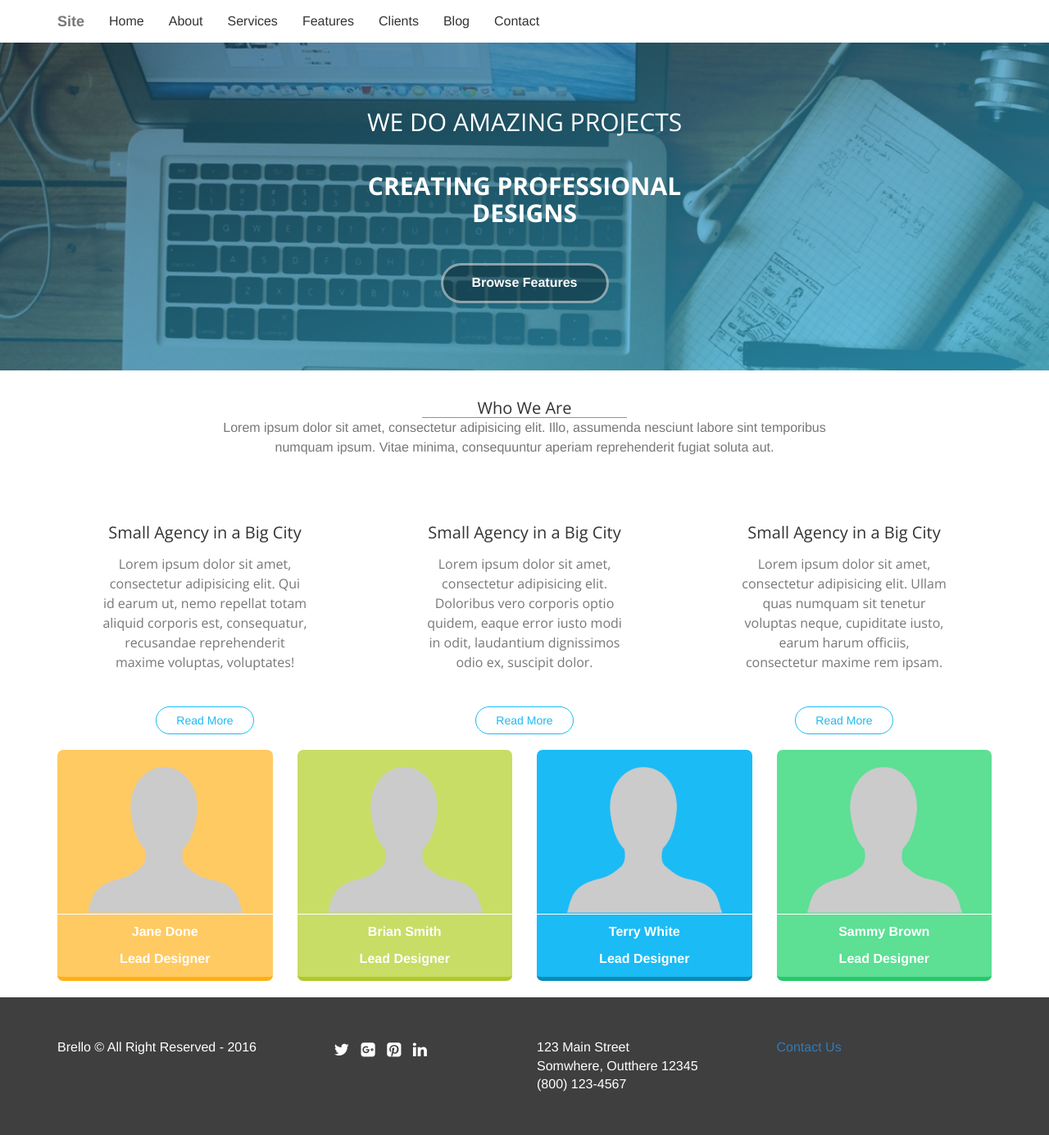
After one commit to awakekat/big-gulp, a web app: file site/003/index.html in a window 1280 px wide. The commit adds this page. Shown: the whole page at 82% size. Run offline with its HTML, style and script files only (its server is not run), Linux system fonts and the light colour scheme; some libraries are stand-ins or nearby versions.

Commit message:
Stop Browser sync, Start new proj 003

```diff
--- a/jade/includes/header.jade
+++ b/jade/includes/header.jade
@@ -1,9 +1,11 @@
 header
   .hero
-    h1 NAME HERE
-    h2 Skills Listed, Here Too
+    .hero-text
+      h2 We Do Amazing Projects
     .phrase
       h3
         | Creating Professional
         br
         | Designs
+    .header-button
+      | Browse Features
--- a/jade/templates/pgwrap.jade
+++ b/jade/templates/pgwrap.jade
@@ -3,11 +3,11 @@ html(lang="en")
   head
     meta(charset="UTF-8")
     meta(name="viewport", content="width=device-width, initial-scale=1")
-    title Name Here
+    title SITE
     block links
 
   body
+    block nav
     block header
-    block nav
     block content
     block footer
--- a/scss/helpers/_mixins.scss
+++ b/scss/helpers/_mixins.scss
@@ -1,16 +1,8 @@
-@mixin button {
-  background-color: $primary;
-  font-size: 20px;
+@mixin person-box ($bgc){
+  background-color: $bgc;
+  border-radius: 7px;
+  border-bottom: 5px solid darken($bgc, 15%);
+  margin-bottom: 20px;
   color: $white;
-  display: inline-block;
-  padding: 6px 29px;
-  font-family: $serif-font;
-  font-weight: $regular;
-  &:hover {
-    background-color: lighten($primary, 10%);
-    color: $white;
-  }
-  &:visited {
-    color: $white;
-  }
+  font-weight: bold;
 }
--- a/scss/helpers/_vars.scss
+++ b/scss/helpers/_vars.scss
@@ -1,10 +1,27 @@
 // Colors
-$primary: #8DBDE3;
+$blue: #1BBBF5;
 $off-black: #3F3F3F;
 $white: #fff;
 $gray: #9B9B9B;
-$yellow: #FFE89C;
-$teal: #35A49D;
+$yellow-orange: #FFCA62;
+$lime: #C8DD66;
+$green: #5DDF94;
+$off-red: #FD5B4E;
+$purple: #BD7ADB;
+$gradient-dark: #353841;
+$gradient-light: #303F5E;
+$facebook: #2D4487;
+$twitter: #479AEA;
+$google-plus: #D51824;
+$pintrest: #BC0B20;
+$linkedin: #0D66A6;
+$dribble: #D23FC3;
+$instagram: #DE842C;
+$rss: #43A33D;
+$behance: #368CC7;
+$flickr: #FA0171;
+$footer: #303F5E;
+$footer2: #1F242A;
 // Typography
 $primary-font: "Open Sans", sans-serif;
 
--- a/scss/style.scss
+++ b/scss/style.scss
@@ -26,69 +26,169 @@ header {
 }
 /* === NAVIGATION === */
 .navbar-default .navbar-collapse, .navbar-default .navbar-form {
-  border-color: #ffffff;
+  border-color: $white;
 }
 .navbar-default {
-  border-color: #3f3f3f;
-  background-color: #3f3f3f;
+  border-color: $white;
+  background-color: $white;
   border-radius: 0px;
 }
 .navbar-default .navbar-nav > li > a {
-  color: #fff;
+  color: #333;
 }
 .navbar {
   margin-bottom: 0px;
 }
+.navbar-brand {
+  font-weight: bold;
+  color: #333;
+}
+
 /* === HEADER STYLES === */
 .hero {
   position: relative;
-  background: linear-gradient(rgba(6, 164, 157, 0.4), rgba(6, 164, 157, 0.4)), url(../images/desktop.jpg) no-repeat center center;
+  background: url('../images/desktop.jpg') no-repeat center center;
   background-size: cover;
   height: 400px;
   width: auto;
-  h1 {
-    color: $white;
-    font-weight: 800;
-    font-size: 60px;
-    text-align: center;
-    padding-top: 50px;
-    margin: 0;
+  &:before {
+    content: '';
+    position: absolute;
+    top: 0;
+    right: 0;
+    bottom: 0;
+    left: 0;
+    background-image: linear-gradient(to bottom right, #002f4b, $blue);
+    //background: radial-gradient(ellipse at center, transparent 0% ,#222 50%, #000 100%);
+    opacity: .6;
   }
+  .hero-text {
+    position: relative;
     h2 {
+      padding-top: 80px;
       color: $white;
       font-weight: $thin;
       font-size: 30px;
       text-transform: uppercase;
       text-align: center;
       margin-top: 0;
+      z-index: 98;
+    }
   }
   .phrase {
     text-align: center;
     position: relative;
   }
   h3 {
-    color: $yellow;
+    color: $white;
     font-weight: $bold;
     font-size: 30px;
     display: inline-block;
     padding: 15px 0;
     text-align: center;
-    border-top: 3px solid $yellow;
-    border-bottom: 3px solid $yellow;
     font-weight: $thick;
     text-transform: uppercase;
   }
 }
+.header-button {
+  margin: 20px auto 0 auto;
+  text-align: center;
+  width: 205px;
+  padding: 10px 15px;
+  color: $white;
+  font-weight: bold;
+  position: relative;
+  z-index: 100;
+  background-color: rgba(0, 0 ,0 , 0.3);
+  border: 3px solid rgba(255,255,255, 0.5);
+  border-radius: 50px;
+}
+/* ====================== */
 
+/* === SECTION CONTENT - WHO WE ARE === */
+section.who-we-are {
+  padding: 35px 0;
+  h2 {
+    margin: 0 auto;
+    font-size: 20px;
+    text-align: center;
+    border-bottom: 1px solid $blue;
+    width: 250px;
+  }
+  p {
+    color: #777;
+    text-align: center;
+    line-height: 1.5em;
+  }
+  .our-features {
+    padding-top: 50px;
+    .feature {
+      padding-top: 20px;
+      border: 1px solid $white;
+      border-radius: 7px;
+      &:hover {
+        border: 1px solid #ccc;
+      }
+      p {
+        font-size: 16px;
+        line-height: 1.5em;
+        padding: 15px 0;
+      }
+    }
+    h2 {
+      border-bottom: none;
+    }
+  }
+  .btn.btn-default {
+    margin: 0 auto;
+    background-color: $white;
+    display:block;
+    width: 120px;
+    border-radius: 50px;
+    color: $blue;
+    border: 1px solid $blue;
+    position: relative;
+    bottom: -17px;
+    &:hover {
+      background-color: $blue;
+      color: $white;
+    }
+  }
+}
 
+/* ============================ */
+/* === SECTION CONTENT - PEOPLE === */
+.person-box-1 img,.person-box-2 img,.person-box-3 img,.person-box-4 img {
+  height: 200px
+}
+.person-box-1 {
+  @include person-box($yellow-orange);
+  text-align: center;
+}
+.person-box-2 {
+  @include person-box($lime);
+  text-align: center;
+}
+.person-box-3 {
+  @include person-box($blue);
+  text-align: center;
+}
+.person-box-4 {
+  @include person-box($green);
+  text-align: center;
+}
+.person-info {
+  border-top: 1px solid $white;
+}
+.person-name {
+  margin-top: 10px;
+}
+/* ==================================== */
 /* === CONTENT === */
 /* === ABOUT ME SECTION === */
 section.about-me {
-  background-color: $teal;
+  background-color: #ccc;
 }
-
-
-
 
 
 /* === FOOTER === */
--- /dev/null
+++ b/site/003/css/style.css
@@ -0,0 +1,199 @@
+/* === Start Custom Styles === */
+/* === Base Styles === */
+body {
+  font-size: 16px;
+  -webkit-font-smoothing: antialiased;
+  text-rendering: optimizelegebility; }
+
+h1, h2, h3, h4, h5, h6 {
+  font-family: "Open Sans", sans-serif; }
+
+a:link, a:hover, a:visited, a.active {
+  text-decoration: none; }
+
+img {
+  max-width: 100%;
+  height: auto; }
+
+/* === NAVIGATION === */
+.navbar-default .navbar-collapse, .navbar-default .navbar-form {
+  border-color: #fff; }
+
+.navbar-default {
+  border-color: #fff;
+  background-color: #fff;
+  border-radius: 0px; }
+
+.navbar-default .navbar-nav > li > a {
+  color: #333; }
+
+.navbar {
+  margin-bottom: 0px; }
+
+.navbar-brand {
+  font-weight: bold;
+  color: #333; }
+
+/* === HEADER STYLES === */
+.hero {
+  position: relative;
+  background: url("../images/desktop.jpg") no-repeat center center;
+  background-size: cover;
+  height: 400px;
+  width: auto; }
+  .hero:before {
+    content: '';
+    position: absolute;
+    top: 0;
+    right: 0;
+    bottom: 0;
+    left: 0;
+    background-image: linear-gradient(to bottom right, #002f4b, #1BBBF5);
+    opacity: .6; }
+  .hero .hero-text {
+    position: relative; }
+    .hero .hero-text h2 {
+      padding-top: 80px;
+      color: #fff;
+      font-weight: 300;
+      font-size: 30px;
+      text-transform: uppercase;
+      text-align: center;
+      margin-top: 0;
+      z-index: 98; }
+  .hero .phrase {
+    text-align: center;
+    position: relative; }
+  .hero h3 {
+    color: #fff;
+    font-weight: 500;
+    font-size: 30px;
+    display: inline-block;
+    padding: 15px 0;
+    text-align: center;
+    font-weight: 700;
+    text-transform: uppercase; }
+
+.header-button {
+  margin: 20px auto 0 auto;
+  text-align: center;
+  width: 205px;
+  padding: 10px 15px;
+  color: #fff;
+  font-weight: bold;
+  position: relative;
+  z-index: 100;
+  background-color: rgba(0, 0, 0, 0.3);
+  border: 3px solid rgba(255, 255, 255, 0.5);
+  border-radius: 50px; }
+
+/* ====================== */
+/* === SECTION CONTENT - WHO WE ARE === */
+section.who-we-are {
+  padding: 35px 0; }
+  section.who-we-are h2 {
+    margin: 0 auto;
+    font-size: 20px;
+    text-align: center;
+    border-bottom: 1px solid #1BBBF5;
+    width: 250px; }
+  section.who-we-are p {
+    color: #777;
+    text-align: center;
+    line-height: 1.5em; }
+  section.who-we-are .our-features {
+    padding-top: 50px; }
+    section.who-we-are .our-features .feature {
+      padding-top: 20px;
+      border: 1px solid #fff;
+      border-radius: 7px; }
+      section.who-we-are .our-features .feature:hover {
+        border: 1px solid #ccc; }
+      section.who-we-are .our-features .feature p {
+        font-size: 16px;
+        line-height: 1.5em;
+        padding: 15px 0; }
+    section.who-we-are .our-features h2 {
+      border-bottom: none; }
+  section.who-we-are .btn.btn-default {
+    margin: 0 auto;
+    background-color: #fff;
+    display: block;
+    width: 120px;
+    border-radius: 50px;
+    color: #1BBBF5;
+    border: 1px solid #1BBBF5;
+    position: relative;
+    bottom: -17px; }
+    section.who-we-are .btn.btn-default:hover {
+      background-color: #1BBBF5;
+      color: #fff; }
+
+/* ============================ */
+/* === SECTION CONTENT - PEOPLE === */
+.person-box-1 img, .person-box-2 img, .person-box-3 img, .person-box-4 img {
+  height: 200px; }
+
+.person-box-1 {
+  background-color: #FFCA62;
+  border-radius: 7px;
+  border-bottom: 5px solid #ffb016;
+  margin-bottom: 20px;
+  color: #fff;
+  font-weight: bold;
+  text-align: center; }
+
+.person-box-2 {
+  background-color: #C8DD66;
+  border-radius: 7px;
+  border-bottom: 5px solid #aeca2d;
+  margin-bottom: 20px;
+  color: #fff;
+  font-weight: bold;
+  text-align: center; }
+
+.person-box-3 {
+  background-color: #1BBBF5;
+  border-radius: 7px;
+  border-bottom: 5px solid #088cbb;
+  margin-bottom: 20px;
+  color: #fff;
+  font-weight: bold;
+  text-align: center; }
+
+.person-box-4 {
+  background-color: #5DDF94;
+  border-radius: 7px;
+  border-bottom: 5px solid #28c86b;
+  margin-bottom: 20px;
+  color: #fff;
+  font-weight: bold;
+  text-align: center; }
+
+.person-info {
+  border-top: 1px solid #fff; }
+
+.person-name {
+  margin-top: 10px; }
+
+/* ==================================== */
+/* === CONTENT === */
+/* === ABOUT ME SECTION === */
+section.about-me {
+  background-color: #ccc; }
+
+/* === FOOTER === */
+footer {
+  padding: 50px 0;
+  background-color: #3F3F3F;
+  color: #fff; }
+
+.footer-social ul {
+  list-style-type: none; }
+
+.footer-social li {
+  display: inline-block;
+  font-size: 20px; }
+
+.footer-social .fa {
+  padding: 0 5px; }
--- /dev/null
+++ b/site/003/index.html
@@ -0,0 +1,146 @@
+<!DOCTYPE html>
+<html lang="en">
+  <head>
+    <meta charset="UTF-8">
+    <meta name="viewport" content="width=device-width, initial-scale=1">
+    <title>SITE</title>
+    <link href="https://fonts.googleapis.com/css?family=Open+Sans:400,300,700,800" rel="stylesheet" type="text/css">
+    <link href="https://cdn.jsdelivr.net/fontawesome/4.5.0/css/font-awesome.min.css" rel="stylesheet">
+    <link href="https://cdn.jsdelivr.net/bootstrap/3.3.6/css/bootstrap.min.css" rel="stylesheet">
+    <link href="css/style.css" rel="stylesheet">
+  </head>
+  <body>
+    <!-- Bootstrap navbar-->
+    <nav class="navbar navbar-default">
+      <div class="container">
+        <!-- Brand and toggle get grouped for better mobile display-->
+        <div class="navbar-header">
+          <button type="button" data-toggle="collapse" data-target="#bs-example-navbar-collapse-1" aria-expanded="false" class="navbar-toggle collapsed"><span class="sr-only">Toggle navigation</span><span class="icon-bar"></span><span class="icon-bar"></span><span class="icon-bar"></span></button><a href="#" class="navbar-brand">Site</a>
+        </div>
+        <!-- Collect the nav links, forms, and other content for toggling-->
+        <div id="bs-example-navbar-collapse-1" class="collapse navbar-collapse">
+          <ul class="nav navbar-nav">
+            <li><a href="#">Home</a></li>
+            <li><a href="#">About</a></li>
+            <li><a href="#">Services</a></li>
+            <li><a href="#">Features</a></li>
+            <li><a href="#">Clients</a></li>
+            <li><a href="#">Blog</a></li>
+            <li><a href="#">Contact</a></li>
+          </ul>
+        </div>
+      </div>
+    </nav>
+    <header>
+      <div class="hero">
+        <div class="hero-text">
+          <h2>We Do Amazing Projects</h2>
+        </div>
+        <div class="phrase">
+          <h3>
+
+            Creating Professional <br>Designs
+          </h3>
+        </div>
+        <div class="header-button">Browse Features</div>
+      </div>
+    </header>
+    <section class="who-we-are">
+      <h2 class="about-header">Who We Are</h2>
+      <div class="container">
+        <div class="row">
+          <div class="col-md-8 col-md-offset-2">
+            <p> Lorem ipsum dolor sit amet, consectetur adipisicing elit. Illo, assumenda nesciunt labore sint temporibus numquam ipsum. Vitae minima, consequuntur aperiam reprehenderit fugiat soluta aut.</p>
+          </div>
+        </div>
+        <div class="our-features">
+          <div class="row">
+            <div class="col-md-4 feature">
+              <h2>Small Agency in a Big City
+                <p> Lorem ipsum dolor sit amet, consectetur adipisicing elit. Qui id earum ut, nemo repellat totam aliquid corporis est, consequatur, recusandae reprehenderit maxime voluptas, voluptates!</p>
+              </h2>
+              <div class="feature-buttton btn btn-default">Read More</div>
+            </div>
+            <div class="col-md-4 feature">
+              <h2>Small Agency in a Big City
+                <p> Lorem ipsum dolor sit amet, consectetur adipisicing elit. Doloribus vero corporis optio quidem, eaque error iusto modi in odit, laudantium dignissimos odio ex, suscipit dolor.</p>
+              </h2>
+              <div class="feature-buttton btn btn-default">Read More</div>
+            </div>
+            <div class="col-md-4 feature">
+              <h2>Small Agency in a Big City
+                <p> Lorem ipsum dolor sit amet, consectetur adipisicing elit. Ullam quas numquam sit tenetur voluptas neque, cupiditate iusto, earum harum officiis, consectetur maxime rem ipsam.</p>
+              </h2>
+              <div class="feature-buttton btn btn-default">Read More</div>
+            </div>
+          </div>
+        </div>
+      </div>
+    </section>
+    <section class="people">
+      <div class="container">
+        <div class="row">
+          <div class="col-md-3">
+            <div class="person-box-1"><img src="images/person-placeholder.png" alt="Placeholder">
+              <div class="person-info">
+                <p class="person-name">Jane Done</p>
+                <p class="person-title">Lead Designer</p>
+              </div>
+            </div>
+          </div>
+          <div class="col-md-3">
+            <div class="person-box-2"><img src="images/person-placeholder.png" alt="Placeholder">
+              <div class="person-info">
+                <p class="person-name">Brian Smith</p>
+                <p class="person-title">Lead Designer</p>
+              </div>
+            </div>
+          </div>
+          <div class="col-md-3">
+            <div class="person-box-3"><img src="images/person-placeholder.png" alt="Placeholder">
+              <div class="person-info">
+                <p class="person-name">Terry White</p>
+                <p class="person-title">Lead Designer</p>
+              </div>
+            </div>
+          </div>
+          <div class="col-md-3">
+            <div class="person-box-4"><img src="images/person-placeholder.png" alt="Placeholder">
+              <div class="person-info">
+                <p class="person-name">Sammy Brown</p>
+                <p class="person-title">Lead Designer</p>
+              </div>
+            </div>
+          </div>
+        </div>
+      </div>
+    </section>
+    <footer>
+      <div class="container">
+        <div class="row">
+          <div class="col-sm-3">
+            <p>Brello &copy; All Right Reserved - 2016</p>
+          </div>
+          <div class="col-sm-3">
+            <div class="footer-social">
+              <ul>
+                <li><i class="fa fa-twitter"></i></li>
+                <li><i class="fa fa-google-plus-square"></i></li>
+                <li><i class="fa fa-pinterest-square"></i></li>
+                <li><i class="fa fa-linkedin"></i></li>
+              </ul>
+            </div>
+          </div>
+          <div class="col-sm-3">
+            <div class="location"></div>123 Main Street<br>Somwhere, Outthere 12345<br>(800) 123-4567
+          </div>
+          <div class="col-sm-3"><a href="#">
+
+              Contact Us </a></div>
+        </div>
+      </div>
+    </footer>
+    <script src="https://cdn.jsdelivr.net/jquery/1.12.0/jquery.min.js"></script>
+    <script src="https://cdn.jsdelivr.net/bootstrap/3.3.6/js/bootstrap.min.js"></script>
+  </body>
+</html>
```
Also changed, not shown: gulpfile.js (+18 -17 lines), jade/includes/content.jade (+47 -26 lines), jade/includes/nav.jade (+18 -5 lines), site/003/images/desktop.jpg (added), site/003/images/person-placeholder.png (added). Lines whose indentation alone changed are shown as unchanged.
